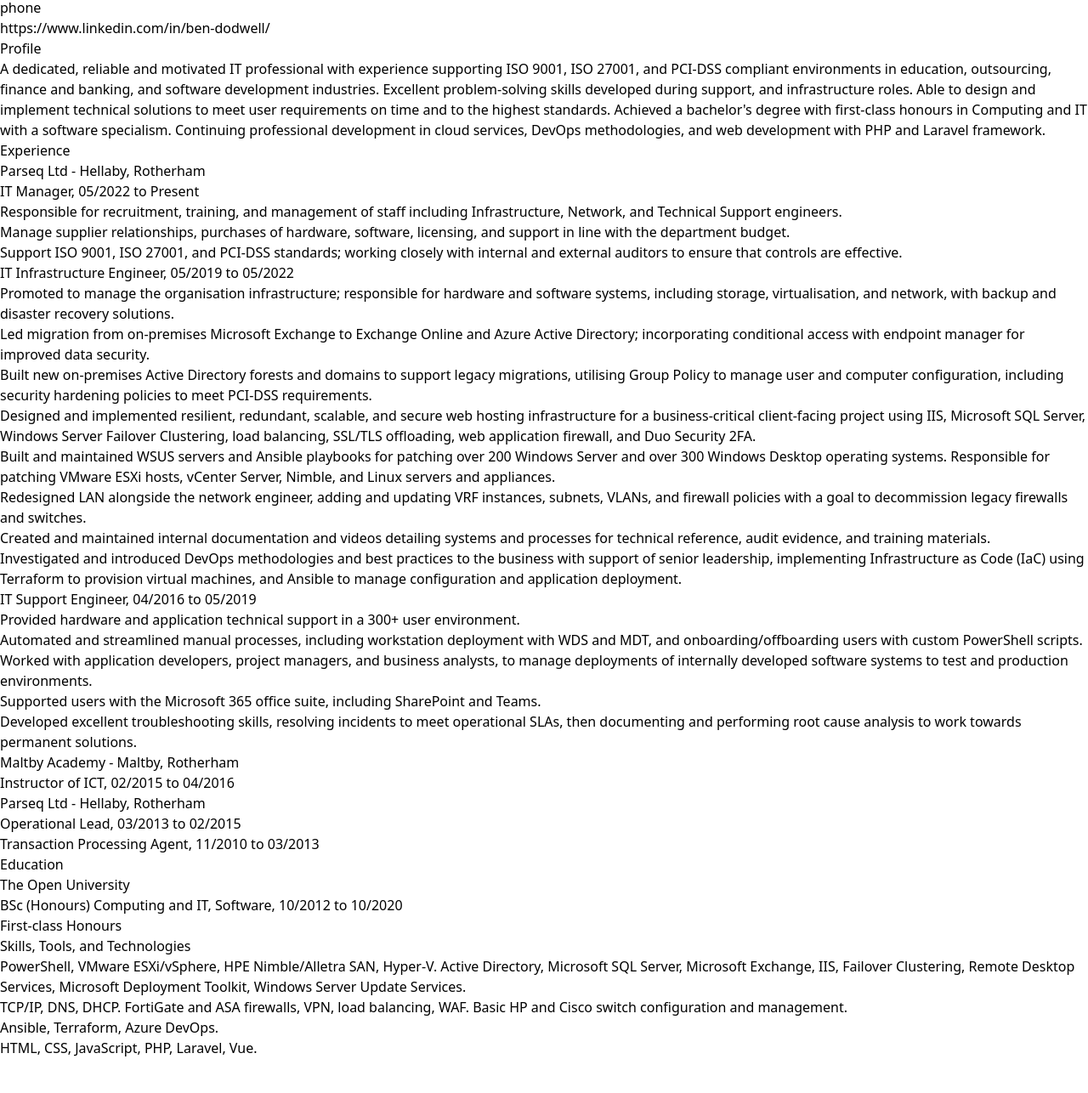
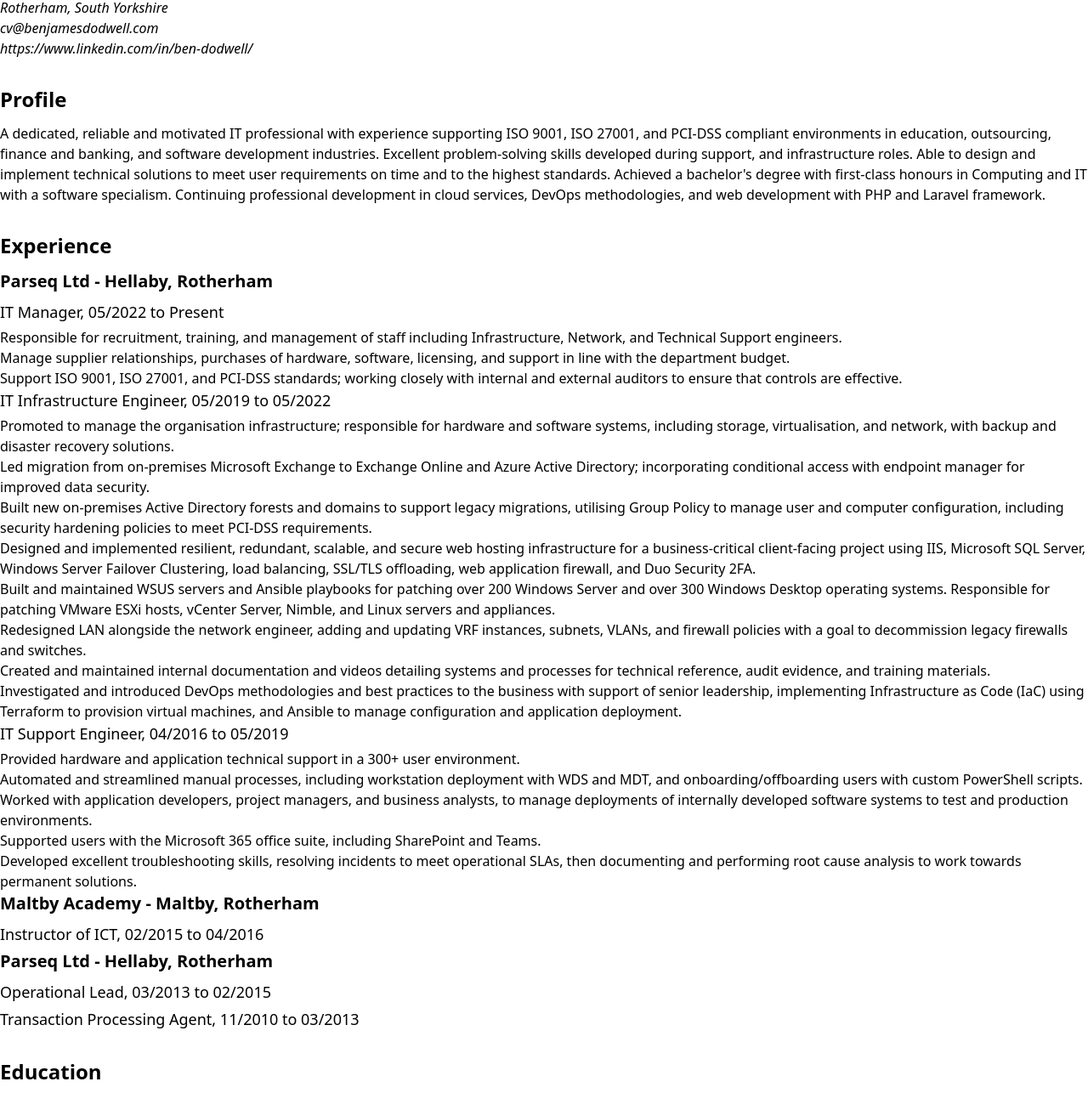
Before and after one commit to ben-james-dodwell/frontend-cv-benjamesdodwell-com, a website: page src/index.html in a window 1280 px wide. Shown: the part 87-1373 px from the top of the page at 85% size. Before the commit the page ends 1332 px from the top, so only its background shows below. Drawn offline with Linux system fonts and the light colour scheme; no server answers.

Commit message:
Adding initial styling

```diff
--- a/src/index.html
+++ b/src/index.html
@@ -10,118 +10,138 @@
 </head>
 
 <body>
-  <h1 class="text-3xl font-bold">Ben James Dodwell - Curriculum Vitae</h1>
+  <main class="container mx-auto">
+    <header class="mt-8">
+      <h1 class="text-3xl font-bold mb-4">Ben James Dodwell - Curriculum Vitae</h1>
 
-  <div>
-    <p>location</p>
-    <p>email</p>
-    <p>phone</p>
+      <address>
+        <p>Rotherham, South Yorkshire</p>
+        <a href="mailto:cv@benjamesdodwell.com">cv@benjamesdodwell.com</p>
         <a href="https://www.linkedin.com/in/ben-dodwell/">https://www.linkedin.com/in/ben-dodwell/</a>
-  </div>
+      </address>
+    </header>
 
-  <div>
-    <h2>Profile</h2>
+    <section class="mt-8">
+      <h2 class="text-2xl font-bold mb-3">Profile</h2>
       <p>A dedicated, reliable and motivated IT professional with experience supporting ISO 9001, ISO 27001, and PCI-DSS
         compliant environments in education, outsourcing, finance and banking, and software development industries.
-      Excellent problem-solving skills developed during support, and infrastructure roles. Able to design and implement
+        Excellent problem-solving skills developed during support, and infrastructure roles. Able to design and
+        implement
         technical
         solutions to meet user requirements on time and to the highest standards. Achieved a bachelor's degree with
         first-class honours in Computing and IT with a software specialism. Continuing professional development in cloud
         services, DevOps methodologies, and web development with PHP and Laravel framework.</p>
-  </div>
+    </section>
+
+    <section class="mt-8">
+      <h2 class="text-2xl font-bold mb-3">Experience</h2>
 
       <div>
-    <h2>Experience</h2>
+        <h3 class="text-xl font-semibold mb-2">Parseq Ltd - Hellaby, Rotherham</h3>
 
         <div>
-      <h3>Parseq Ltd - Hellaby, Rotherham</h3>
-
-      <div>
-        <h4>IT Manager, 05/2022 to Present</h4>
-        <p>Responsible for recruitment, training, and management of staff including Infrastructure, Network, and Technical
+          <h4 class="text-lg font-medium mb-1">IT Manager, 05/2022 to Present</h4>
+          <p>Responsible for recruitment, training, and management of staff including Infrastructure, Network, and
+            Technical
             Support engineers.</p>
-        <p>Manage supplier relationships, purchases of hardware, software, licensing, and support in line with the department
+          <p>Manage supplier relationships, purchases of hardware, software, licensing, and support in line with the
+            department
             budget.</p>
-        <p>Support ISO 9001, ISO 27001, and PCI-DSS standards; working closely with internal and external auditors to ensure
+          <p>Support ISO 9001, ISO 27001, and PCI-DSS standards; working closely with internal and external auditors to
+            ensure
             that
             controls are effective.</p>
         </div>
 
         <div>
-        <h4>IT Infrastructure Engineer, 05/2019 to 05/2022</h4>
-        <p>Promoted to manage the organisation infrastructure; responsible for hardware and software systems, including
+          <h4 class="text-lg font-medium mb-1">IT Infrastructure Engineer, 05/2019 to 05/2022</h4>
+          <p>Promoted to manage the organisation infrastructure; responsible for hardware and software systems,
+            including
             storage,
             virtualisation, and network, with backup and disaster recovery solutions.</p>
-        <p>Led migration from on-premises Microsoft Exchange to Exchange Online and Azure Active Directory; incorporating
+          <p>Led migration from on-premises Microsoft Exchange to Exchange Online and Azure Active Directory;
+            incorporating
             conditional access with endpoint manager for improved data security.</p>
-        <p>Built new on-premises Active Directory forests and domains to support legacy migrations, utilising Group Policy to
-          manage user and computer configuration, including security hardening policies to meet PCI-DSS requirements.</p>
+          <p>Built new on-premises Active Directory forests and domains to support legacy migrations, utilising Group
+            Policy to
+            manage user and computer configuration, including security hardening policies to meet PCI-DSS requirements.
+          </p>
           <p>Designed and implemented resilient, redundant, scalable, and secure web hosting infrastructure for a
             business-critical
-          client-facing project using IIS, Microsoft SQL Server, Windows Server Failover Clustering, load balancing, SSL/TLS
+            client-facing project using IIS, Microsoft SQL Server, Windows Server Failover Clustering, load balancing,
+            SSL/TLS
             offloading, web application firewall, and Duo Security 2FA.</p>
-        <p>Built and maintained WSUS servers and Ansible playbooks for patching over 200 Windows Server and over 300 Windows
-          Desktop operating systems. Responsible for patching VMware ESXi hosts, vCenter Server, Nimble, and Linux servers and
+          <p>Built and maintained WSUS servers and Ansible playbooks for patching over 200 Windows Server and over 300
+            Windows
+            Desktop operating systems. Responsible for patching VMware ESXi hosts, vCenter Server, Nimble, and Linux
+            servers and
             appliances.</p>
-        <p>Redesigned LAN alongside the network engineer, adding and updating VRF instances, subnets, VLANs, and firewall
+          <p>Redesigned LAN alongside the network engineer, adding and updating VRF instances, subnets, VLANs, and
+            firewall
             policies with a goal to decommission legacy firewalls and switches.</p>
-        <p>Created and maintained internal documentation and videos detailing systems and processes for technical reference,
+          <p>Created and maintained internal documentation and videos detailing systems and processes for technical
+            reference,
             audit evidence, and training materials.</p>
           <p>Investigated and introduced DevOps methodologies and best practices to the business with support of senior
             leadership,
-          implementing Infrastructure as Code (IaC) using Terraform to provision virtual machines, and Ansible to manage
+            implementing Infrastructure as Code (IaC) using Terraform to provision virtual machines, and Ansible to
+            manage
             configuration and application deployment.</p>
         </div>
 
         <div>
-        <h4>IT Support Engineer, 04/2016 to 05/2019</h4>
+          <h4 class="text-lg font-medium mb-1">IT Support Engineer, 04/2016 to 05/2019</h4>
           <p>Provided hardware and application technical support in a 300+ user environment.</p>
           <p>Automated and streamlined manual processes, including workstation deployment with WDS and MDT, and
             onboarding/offboarding users with custom PowerShell scripts.</p>
-        <p>Worked with application developers, project managers, and business analysts, to manage deployments of internally
+          <p>Worked with application developers, project managers, and business analysts, to manage deployments of
+            internally
             developed software systems to test and production environments.</p>
           <p>Supported users with the Microsoft 365 office suite, including SharePoint and Teams.</p>
-        <p>Developed excellent troubleshooting skills, resolving incidents to meet operational SLAs, then documenting and
+          <p>Developed excellent troubleshooting skills, resolving incidents to meet operational SLAs, then documenting
+            and
             performing root cause analysis to work towards permanent solutions.</p>
         </div>
       </div>
 
       <div>
-      <h3>Maltby Academy - Maltby, Rotherham</h3>
+        <h3 class="text-xl font-semibold mb-2">Maltby Academy - Maltby, Rotherham</h3>
         <div>
-        <h4>Instructor of ICT, 02/2015 to 04/2016</h4>
+          <h4 class="text-lg font-medium mb-1">Instructor of ICT, 02/2015 to 04/2016</h4>
         </div>
       </div>
 
       <div>
-      <h3>Parseq Ltd - Hellaby, Rotherham</h3>
+        <h3 class="text-xl font-semibold mb-2">Parseq Ltd - Hellaby, Rotherham</h3>
         <div>
-        <h4>Operational Lead, 03/2013 to 02/2015</h4>
+          <h4 class="text-lg font-medium mb-1">Operational Lead, 03/2013 to 02/2015</h4>
         </div>
         <div>
-        <h4>Transaction Processing Agent, 11/2010 to 03/2013</h4>
+          <h4 class="text-lg font-medium mb-1">Transaction Processing Agent, 11/2010 to 03/2013</h4>
         </div>
       </div>
-  </div>
+    </section>
 
-  <div>
-    <h2>Education</h2>
-    <h3>The Open University</h3>
-    <h4>BSc (Honours) Computing and IT, Software, 10/2012 to 10/2020</h4>
+    <section class="mt-8">
+      <h2 class="text-2xl font-bold mb-3">Education</h2>
+      <h3 class="text-xl font-semibold mb-2">The Open University</h3>
+      <h4 class="text-lg font-medium mb-1">BSc (Honours) Computing and IT, Software, 10/2012 to 10/2020</h4>
       <p>First-class Honours</p>
-  </div>
+    </section>
 
-  <div>
-    <h2>Skills, Tools, and Technologies</h2>
+    <section class="mt-8">
+      <h2 class="text-2xl font-bold mb-3">Skills, Tools, and Technologies</h2>
       <ul>
         <li>
           PowerShell, VMware ESXi/vSphere, HPE Nimble/Alletra SAN, Hyper-V. Active Directory, Microsoft SQL Server,
           Microsoft
-        Exchange, IIS, Failover Clustering, Remote Desktop Services, Microsoft Deployment Toolkit, Windows Server Update
+          Exchange, IIS, Failover Clustering, Remote Desktop Services, Microsoft Deployment Toolkit, Windows Server
+          Update
           Services.
         </li>
         <li>
-        TCP/IP, DNS, DHCP. FortiGate and ASA firewalls, VPN, load balancing, WAF. Basic HP and Cisco switch configuration
+          TCP/IP, DNS, DHCP. FortiGate and ASA firewalls, VPN, load balancing, WAF. Basic HP and Cisco switch
+          configuration
           and
           management.
         </li>
@@ -132,7 +152,8 @@
           HTML, CSS, JavaScript, PHP, Laravel, Vue.
         </li>
       </ul>
-  </div>
+    </section>
+  </main>
 
   <script type="text/javascript">
     async function incrementVisits() {
```
Also changed, not shown: src/output.css. Lines whose indentation alone changed are shown as unchanged.
